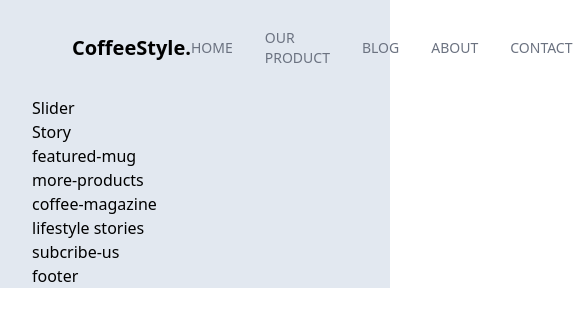
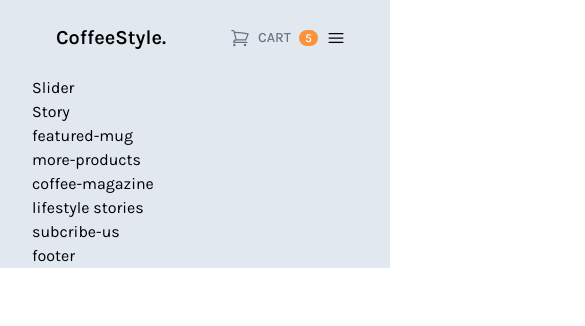
Before and after one commit to ngochaiisme/tailwindcss-coffee-style, a website: page public/index.html in a window 390 px wide. Shown: the top 326 px of the page, 585 px wide, since content can reach past the window. Drawn offline with nearby package versions, Linux system fonts and the light colour scheme; files that its build step writes are made by us from their sources.

Commit message:
Add Font & Reponsive Header

```diff
--- a/public/index.html
+++ b/public/index.html
@@ -1,29 +1,34 @@
 <!DOCTYPE html>
 <html lang="en">
     <head>
+        <link rel="icon" href="./img/favicon/boy.jpg" sizes="16x16" />
         <meta charset="UTF-8" />
         <meta name="viewport" content="width=device-width, initial-scale=1.0" />
         <title>Coffee shop dnh</title>
         <link rel="stylesheet" href="output.css" type="text/css" />
+        <script src="./main.js" type="text/javascript" async></script>
     </head>
     <body>
         <div class="root">
-            <div class="content-wrapper max-w-screen-xl text-base mx-auto px-8 bg-slate-200">
-                <header class="py-6 mx-10">
-                    <nav class="flex flex-row justify-between items-center cursor-pointer">
+            <div
+                class="content-wrapper font-Karla max-w-screen-xl text-base mx-auto px-8 bg-slate-200"
+            >
+                <header class="p-6 mx-auto">
+                    <nav class="flex flex-row justify-between items-center cursor-pointer relative">
                         <div
                             class="logo basis-2/6 text-center text-xl font-semibold cursor-pointer"
                         >
                             CoffeeStyle.
                         </div>
                         <ul
-                            class="basis-3/6 flex items-center justify-end gap-8 uppercase text-sm text-gray-500 font-medium"
+                            id="dnh-top-menu"
+                            class="basis-3/6 hidden lg:flex lg:items-center lg:justify-end gap-8 uppercase text-sm text-gray-500 font-medium"
                         >
                             <li class="dnh-top-menu-item">
                                 <a href="#" class=""> Home </a>
                             </li>
                             <li class="dnh-top-menu-item">
-                                <a href="#" class=""> Our Product </a>
+                                <a href="#" class=""> Product </a>
                             </li>
                             <li class="dnh-top-menu-item">
                                 <a href="#" class="">Blog </a>
@@ -34,9 +39,12 @@
                             <li class="dnh-top-menu-item">
                                 <a href="#" class=""> Contact </a>
                             </li>
+                            <li class="dnh-top-menu-item dnh-active">
+                                <a href="https://github.com/ngochaiisme" class=""> NgocHaiIsme </a>
+                            </li>
                         </ul>
                         <ul
-                            class="basis-1/6 flex justify-start ml-16 uppercase text-sm text-gray-500 font-medium"
+                            class="basis-3/6 justify-end flex lg:basis-1/6 lg:justify-start ml-16 uppercase text-sm text-gray-500 font-medium"
                         >
                             <li class="dnh-top-menu-item">
                                 <a href="#" class="flex items-center">
@@ -60,6 +68,25 @@
                                 </a>
                             </li>
                         </ul>
+                        <div
+                            class="basis-1/6 lg:hidden flex items-center justify-end cursor-pointer px-2 sm:px-4"
+                        >
+                            <svg
+                                xmlns="http://www.w3.org/2000/svg"
+                                fill="none"
+                                viewBox="0 0 24 24"
+                                stroke-width="1.5"
+                                stroke="currentColor"
+                                class="dnh-icon"
+                                id="dnh-toggle-top-menu-icon"
+                            >
+                                <path
+                                    stroke-linecap="round"
+                                    stroke-linejoin="round"
+                                    d="M3.75 6.75h16.5M3.75 12h16.5m-16.5 5.25h16.5"
+                                />
+                            </svg>
+                        </div>
                     </nav>
                 </header>
                 <main>
--- /dev/null
+++ b/public/main.js
@@ -0,0 +1,12 @@
+const topMenu = document.getElementById('dnh-top-menu')
+const toggleMenuIcon = document.getElementById('dnh-toggle-top-menu-icon')
+
+document.addEventListener('click', (event) => {
+    if (toggleMenuIcon.contains(event.target)) {
+        topMenu.classList.toggle('hidden')
+        topMenu.classList.toggle('dnh-top-menu-expended')
+    } else {
+        topMenu.classList.remove('dnh-top-menu-expended')
+        topMenu.classList.add('hidden')
+    }
+})
--- a/src/input.css
+++ b/src/input.css
@@ -1,11 +1,11 @@
+@import url('https://fonts.googleapis.com/css2?family=Karla:ital,wght@0,200;0,300;0,400;0,500;0,600;0,700;0,800;1,200;1,300;1,400;1,500;1,600;1,700;1,800&display=swap');
 @tailwind base;
 @tailwind components;
 @tailwind utilities;
 
 /* dnh = duong ngoc hai custom */
 .dnh-top-menu-item {
-    @apply cursor-pointer py-1 hover:text-gray-800 relative after:absolute after:bottom-0 after:left-0
-     after:bg-light-coffee after:h-0.5 after:w-0 hover:after:w-full after:transition-all after:ease-in-out after:duration-300;
+    @apply cursor-pointer py-1 hover:text-gray-800 relative after:lg:absolute after:lg:bottom-0 after:lg:left-0 after:lg:bg-light-coffee after:lg:h-0.5 after:lg:w-0 hover:after:lg:w-full after:lg:transition-all after:lg:ease-in-out after:lg:duration-300;
 }
 
 .dnh-badge-icon {
@@ -15,3 +15,9 @@
 .dnh-icon {
     @apply w-5 h-5 inline-block;
 }
+.dnh-active {
+    @apply text-gray-950;
+}
+.dnh-top-menu-expended {
+    @apply absolute top-10 z-50 w-full bg-white text-center animate-slideDown cursor-pointer;
+}
--- a/tailwind.config.js
+++ b/tailwind.config.js
@@ -6,6 +6,23 @@ module.exports = {
             colors: {
                 'light-coffee': '#C89F94',
             },
+            fontFamily: {
+                Karla: ['Karla', 'sans-serif'],
+            },
+            keyframes: {
+                wiggle: {
+                    '0%, 100%': { transform: 'rotate(-3deg)' },
+                    '50%': { transform: 'rotate(3deg)' },
+                },
+                slideDown: {
+                    '0%': { transform: 'translateY(-100%)' },
+                    '100%': { transform: 'translateY(0)' },
+                },
+            },
+            animation: {
+                wiggle: 'wiggle 1s ease-in-out infinite',
+                slideDown: 'slideDown .4s ease-in-out',
+            },
         },
     },
     plugins: [],
```
Also changed, not shown: public/img/favicon/boy.jpg (added).
